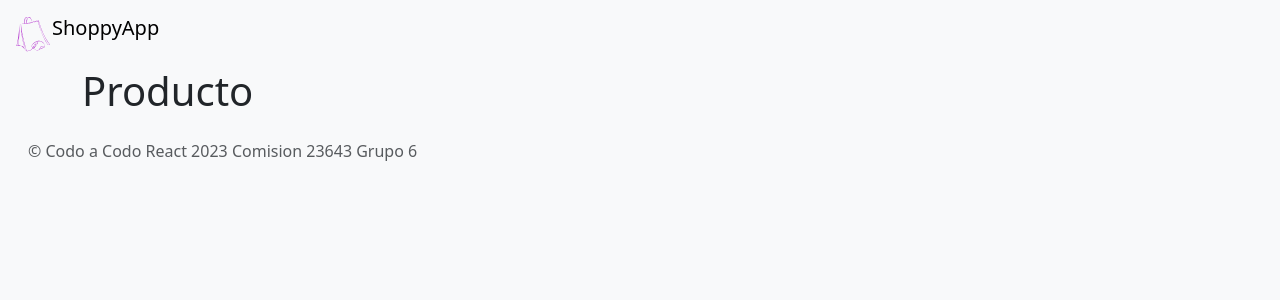
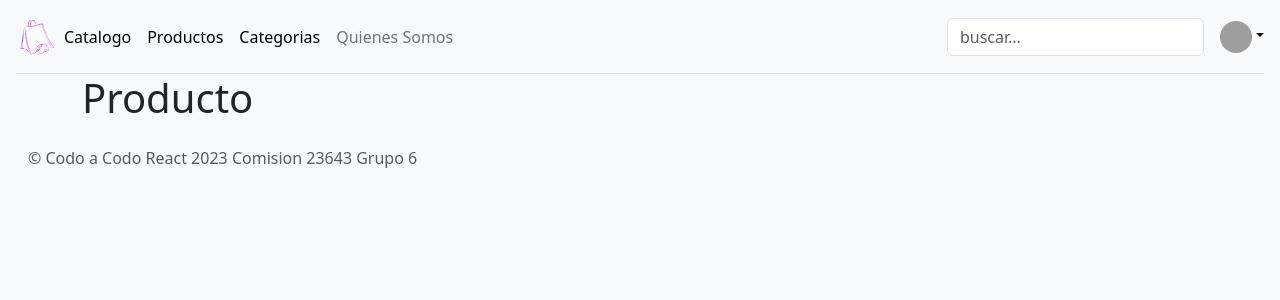
Before and after one commit to sanfosx/ShoppyApp, a React (Vite) app: page /products in a window 1280 px wide. Shown: the top 300 px of the page. Built offline with nearby package versions, Linux system fonts and the light colour scheme; grey boxes are pictures that could not be loaded.

Commit message:
[FEAT]-mejorando la navbar

```diff
--- a/src/components/Navbar/Navbar.jsx
+++ b/src/components/Navbar/Navbar.jsx
@@ -4,16 +4,42 @@ import {Link} from 'react-router-dom'
 const Navbar = () => {
   return (
 
- <nav className="navbar bg-body-tertiary">
-  <div className="container-fluid">
-    <Link className="navbar-brand" to="/">
-      <img src={logoShoppyApp} alt="fuck" width="40" height="40" className="d-inline-block align-text-top"/>
-      ShoppyApp
-    </Link>
-  </div>
-</nav>
+
+ <div className=" border-bottom py-3 mx-3">
+   <div className="d-flex flex-wrap align-items-center justify-content-center justify-content-lg-start">
+
+     <Link classNameName=" d-flex align-items-center mb-2 mb-lg-0 link-body-emphasis text-decoration-none" to="/">
+       <img src={logoShoppyApp} alt="fuck" width="40" height="40" className="d-inline-block align-text-top"/>
+
+     </Link>
 
 
+     <ul className="nav col-12 col-lg-auto me-lg-auto mb-2 justify-content-center mb-md-0">
+
+       <li><a href="#" className="nav-link px-2 link-body-emphasis">Catalogo</a></li>
+       <li><a href="#" className="nav-link px-2 link-body-emphasis">Productos</a></li>
+       <li><a href="#" className="nav-link px-2 link-body-emphasis">Categorias</a></li>
+       <li><a href="#" className="nav-link px-2 link-secondary">Quienes Somos</a></li>
+     </ul>
+
+     <form className="col-12 col-lg-auto mb-3 mb-lg-0 me-lg-3 text-top" role="search">
+       <input type="search" className="form-control" placeholder="buscar..." aria-label="Search"/>
+     </form>
+
+     <div className="dropdown text-end">
+       <a href="#" className="d-block link-body-emphasis text-decoration-none dropdown-toggle" data-bs-toggle="dropdown" aria-expanded="false">
+         <img src="https://github.com/mdo.png" alt="mdo" width="32" height="32" className="rounded-circle"/>
+       </a>
+       <ul className="dropdown-menu text-small">
+         <li><a className="dropdown-item" href="#">Mis datos</a></li>
+         <li><a className="dropdown-item" href="#">Favoritos</a></li>
+         <li><a className="dropdown-item" href="#">Compras</a></li>
+         <li><hr className="dropdown-divider"/></li>
+         <li><a className="dropdown-item" href="#">Cerrar sesion</a></li>
+       </ul>
+     </div>
+   </div>
+ </div>
 
   )
 }
```
